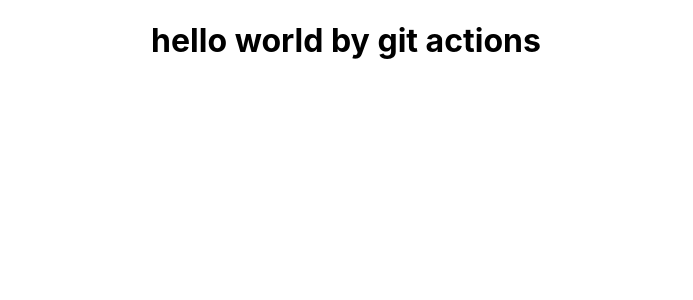
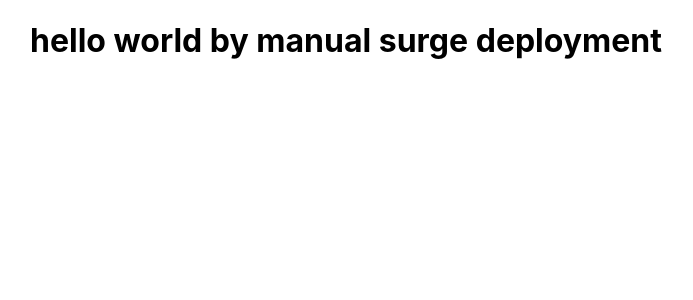
Before and after one commit to mehersaqib931/bootcamp2020pro1, a React (Create React App) app: page / in a window 1280 px wide. Shown: the top 300 px of the page, without its empty margins (294-987 px from the left). Built offline with nearby package versions, Linux system fonts and the light colour scheme.

Commit message:
update app.js

```diff
--- a/src/App.js
+++ b/src/App.js
@@ -4,7 +4,7 @@
 function App() {
   return (
     <div className="App">
-    <h1> hello world by git actions</h1>
+    <h1> hello world by manual surge deployment</h1>
     </div>
   );
 }
```
